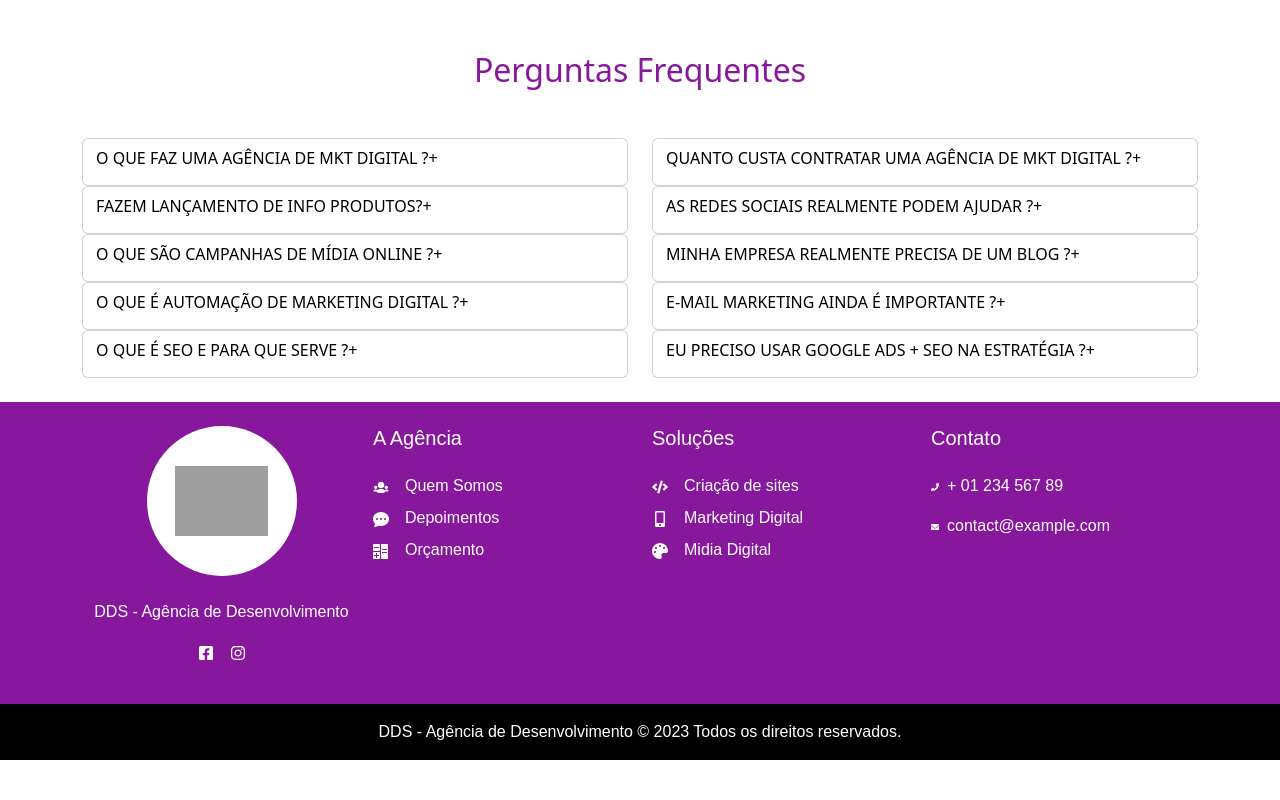
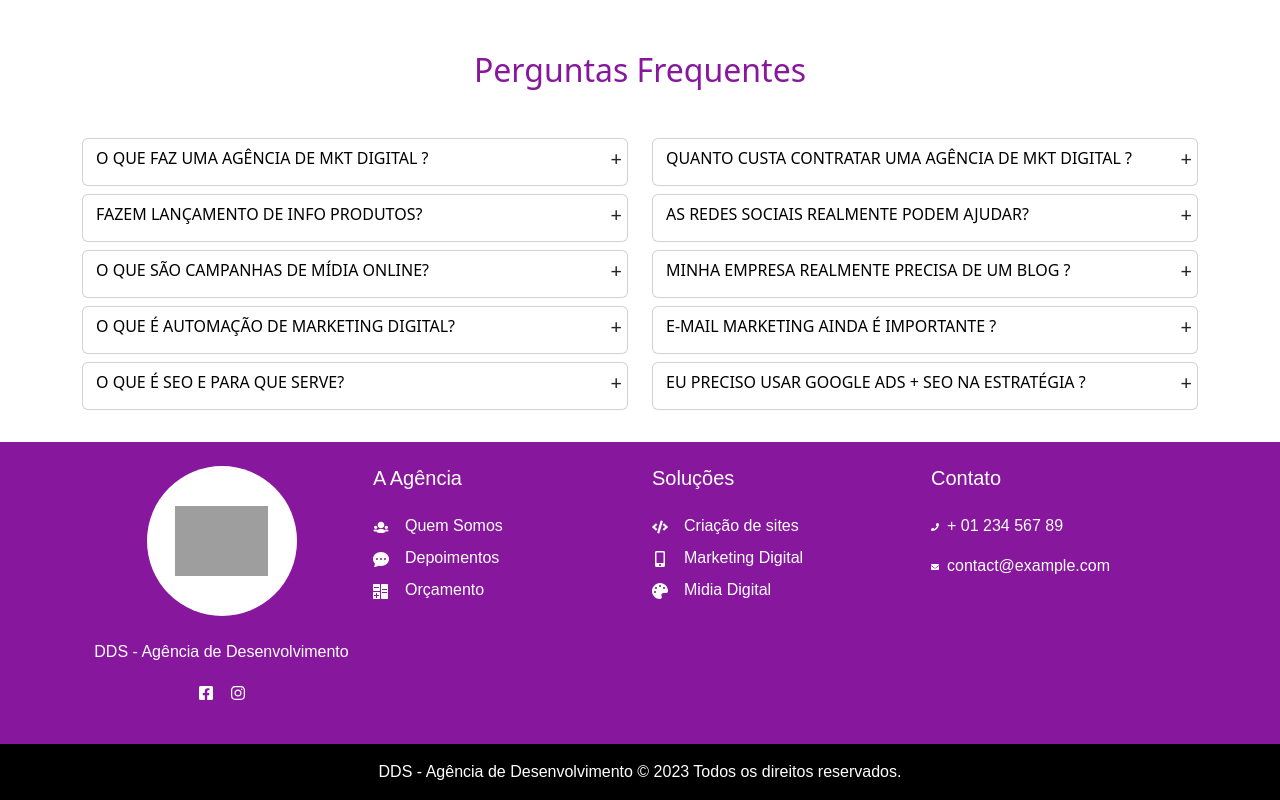
Before and after one commit to diegogaldino-dev/agenciadds, a React (Create React App) app: page /marketing-digital in a window 1280 px wide. Shown: the part 887-1687 px from the top of the page. Before the commit the page ends 1647 px from the top, so only its background shows below. Built offline with nearby package versions, Linux system fonts and the light colour scheme; grey boxes are pictures that could not be loaded.

Commit message:
adicionando pagina e configurações

```diff
--- a/src/components/pages/MarketingDigital.jsx
+++ b/src/components/pages/MarketingDigital.jsx
@@ -6,6 +6,7 @@ import {
   TextImportancia,
   StyledButton,
   StyledCollapse,
+  CollapseOpen,
 } from "./style";
 import { Card } from "react-bootstrap";
 
@@ -147,22 +148,24 @@ const MarketingDigital = () => {
         </h2>
         <div className="row">
           <div className="col">
-            <Card>
-              <Card.Title>
+            <Card className="mb-2">
+              <Card.Title
+                variant="link"
+                onClick={handleFirstCollapse}
+                aria-controls="first-collapse"
+                aria-expanded={isFirstCollapseOpen}
+                className="d-flex justify-content-between"
+              >
                 <StyledButton
                   variant="link"
                   onClick={handleFirstCollapse}
                   aria-controls="first-collapse"
                   aria-expanded={isFirstCollapseOpen}
-                  className="d-flex align-items-center text-uppercase pl-5"
+                  className="d-flex align-items-center text-uppercase pl-5 cursor-pointer"
                 >
                   O que faz uma Agência de MKT Digital ?
-                  <div style={{}}>
-                  <span style={{ marginLeft: "auto" }}>
-                    {isFirstCollapseOpen ? "-" : "+"}
-                  </span>
-                  </div>
                 </StyledButton>
+                <CollapseOpen>{isFirstCollapseOpen ? "-" : "+"}</CollapseOpen>
               </Card.Title>
 
               <StyledCollapse in={isFirstCollapseOpen}>
@@ -181,22 +184,28 @@ const MarketingDigital = () => {
               </StyledCollapse>
             </Card>
 
-            <Card>
-              <Card.Title>
+            <Card className="mb-2">
+              <Card.Title
+                variant="link"
+                onClick={handleSecondCollapse}
+                aria-controls="second-collapse"
+                aria-expanded={isSecondCollapseOpen}
+                className="d-flex justify-content-between"
+              >
                 <StyledButton
                   variant="link"
                   onClick={handleSecondCollapse}
                   aria-controls="second-collapse"
                   aria-expanded={isSecondCollapseOpen}
-                  className="d-flex align-items-center text-uppercase"
+                  className="d-flex align-items-center text-uppercase pl-5 cursor-pointer"
                 >
-                  Fazem Lançamento de Info Produtos?
-                  <span>{isSecondCollapseOpen ? "-" : "+"}</span>
+                  FAZEM LANÇAMENTO DE INFO PRODUTOS?
                 </StyledButton>
+                <CollapseOpen>{isSecondCollapseOpen ? "-" : "+"}</CollapseOpen>
               </Card.Title>
 
               <StyledCollapse in={isSecondCollapseOpen}>
-                <div id="second-collapse">
+                <div id="first-collapse">
                   <Card.Body>
                     SIM. Nossa agência possui toda a infraestrutura e
                     conhecimento necessários para lançamentos de info produtos.
@@ -208,18 +217,24 @@ const MarketingDigital = () => {
               </StyledCollapse>
             </Card>
 
-            <Card>
-              <Card.Title>
+            <Card className="mb-2">
+              <Card.Title
+                variant="link"
+                onClick={handleThirdCollapse}
+                aria-controls="third-collapse"
+                aria-expanded={isThirdCollapseOpen}
+                className="d-flex justify-content-between"
+              >
                 <StyledButton
                   variant="link"
                   onClick={handleThirdCollapse}
                   aria-controls="third-collapse"
                   aria-expanded={isThirdCollapseOpen}
-                  className="d-flex align-items-center text-uppercase"
+                  className="d-flex align-items-center text-uppercase pl-5 cursor-pointer"
                 >
-                  O Que são Campanhas de Mídia Online ?
-                  <span>{isThirdCollapseOpen ? "-" : "+"}</span>
+                  O QUE SÃO CAMPANHAS DE MÍDIA ONLINE?
                 </StyledButton>
+                <CollapseOpen>{isThirdCollapseOpen ? "-" : "+"}</CollapseOpen>
               </Card.Title>
 
               <StyledCollapse in={isThirdCollapseOpen}>
@@ -236,18 +251,24 @@ const MarketingDigital = () => {
               </StyledCollapse>
             </Card>
 
-            <Card>
-              <Card.Title>
+            <Card className="mb-2">
+              <Card.Title
+                variant="link"
+                onClick={handleFourthCollapse}
+                aria-controls="fourth-collapse"
+                aria-expanded={isFourthCollapseOpen}
+                className="d-flex justify-content-between"
+              >
                 <StyledButton
                   variant="link"
                   onClick={handleFourthCollapse}
                   aria-controls="fourth-collapse"
                   aria-expanded={isFourthCollapseOpen}
-                  className="d-flex align-items-center text-uppercase"
+                  className="d-flex align-items-center text-uppercase pl-5 cursor-pointer"
                 >
-                  O que é automação de marketing Digital ?
-                  <span>{isFourthCollapseOpen ? "-" : "+"}</span>
+                  O QUE É AUTOMAÇÃO DE MARKETING DIGITAL?
                 </StyledButton>
+                <CollapseOpen>{isFourthCollapseOpen ? "-" : "+"}</CollapseOpen>
               </Card.Title>
 
               <StyledCollapse in={isFourthCollapseOpen}>
@@ -263,18 +284,25 @@ const MarketingDigital = () => {
                 </div>
               </StyledCollapse>
             </Card>
-            <Card>
-              <Card.Title>
+
+            <Card className="mb-2">
+              <Card.Title
+                variant="link"
+                onClick={handleFifthCollapse}
+                aria-controls="fifth-collapse"
+                aria-expanded={isFifthCollapseOpen}
+                className="d-flex justify-content-between"
+              >
                 <StyledButton
                   variant="link"
                   onClick={handleFifthCollapse}
                   aria-controls="fifth-collapse"
                   aria-expanded={isFifthCollapseOpen}
-                  className="d-flex align-items-center text-uppercase"
+                  className="d-flex align-items-center text-uppercase pl-5 cursor-pointer"
                 >
-                  O Que é SEO e para que serve ?
-                  <span>{isFifthCollapseOpen ? "-" : "+"}</span>
+                  O QUE É SEO E PARA QUE SERVE?
                 </StyledButton>
+                <CollapseOpen>{isFifthCollapseOpen ? "-" : "+"}</CollapseOpen>
               </Card.Title>
 
               <StyledCollapse in={isFifthCollapseOpen}>
@@ -294,18 +322,24 @@ const MarketingDigital = () => {
             </Card>
           </div>
           <div className="col">
-            <Card>
-              <Card.Title>
+            <Card className="mb-2">
+              <Card.Title
+                variant="link"
+                onClick={handleSixthCollapse}
+                aria-controls="sixth-collapse"
+                aria-expanded={isSixthCollapseOpen}
+                className="d-flex justify-content-between"
+              >
                 <StyledButton
                   variant="link"
                   onClick={handleSixthCollapse}
                   aria-controls="sixth-collapse"
                   aria-expanded={isSixthCollapseOpen}
-                  className="d-flex align-items-center text-uppercase"
+                  className="d-flex align-items-center text-uppercase pl-5 cursor-pointer"
                 >
-                  Quanto custa contratar uma Agência de MKT Digital ?
-                  <span>{isSixthCollapseOpen ? "-" : "+"}</span>
+                  QUANTO CUSTA CONTRATAR UMA AGÊNCIA DE MKT DIGITAL ?
                 </StyledButton>
+                <CollapseOpen>{isSixthCollapseOpen ? "-" : "+"}</CollapseOpen>
               </Card.Title>
 
               <StyledCollapse in={isSixthCollapseOpen}>
@@ -324,18 +358,24 @@ const MarketingDigital = () => {
               </StyledCollapse>
             </Card>
 
-            <Card>
-              <Card.Title>
+            <Card className="mb-2">
+              <Card.Title
+                variant="link"
+                onClick={handleSeventhCollapse}
+                aria-controls="seventh-collapse"
+                aria-expanded={isSeventhCollapseOpen}
+                className="d-flex justify-content-between"
+              >
                 <StyledButton
                   variant="link"
                   onClick={handleSeventhCollapse}
                   aria-controls="seventh-collapse"
                   aria-expanded={isSeventhCollapseOpen}
-                  className="d-flex align-items-center text-uppercase"
+                  className="d-flex align-items-center text-uppercase pl-5 cursor-pointer"
                 >
-                  As Redes sociais realmente podem ajudar ?
-                  <span>{isSeventhCollapseOpen ? "-" : "+"}</span>
+                  AS REDES SOCIAIS REALMENTE PODEM AJUDAR?
                 </StyledButton>
+                <CollapseOpen>{isSeventhCollapseOpen ? "-" : "+"}</CollapseOpen>
               </Card.Title>
 
               <StyledCollapse in={isSeventhCollapseOpen}>
@@ -352,18 +392,25 @@ const MarketingDigital = () => {
                 </div>
               </StyledCollapse>
             </Card>
-            <Card>
-              <Card.Title>
+
+            <Card className="mb-2">
+              <Card.Title
+                variant="link"
+                onClick={handleEighthCollapse}
+                aria-controls="eighth-collapse"
+                aria-expanded={isEighthCollapseOpen}
+                className="d-flex justify-content-between"
+              >
                 <StyledButton
                   variant="link"
                   onClick={handleEighthCollapse}
                   aria-controls="eighth-collapse"
                   aria-expanded={isEighthCollapseOpen}
-                  className="d-flex align-items-center text-uppercase"
+                  className="d-flex align-items-center text-uppercase pl-5 cursor-pointer"
                 >
-                  Minha empresa realmente precisa de um blog ?
-                  <span>{isEighthCollapseOpen ? "-" : "+"}</span>
+                  MINHA EMPRESA REALMENTE PRECISA DE UM BLOG ?
                 </StyledButton>
+                <CollapseOpen>{isEighthCollapseOpen ? "-" : "+"}</CollapseOpen>
               </Card.Title>
 
               <StyledCollapse in={isEighthCollapseOpen}>
@@ -383,18 +430,24 @@ const MarketingDigital = () => {
               </StyledCollapse>
             </Card>
 
-            <Card>
-              <Card.Title>
+            <Card className="mb-2">
+              <Card.Title
+                variant="link"
+                onClick={handleNinthCollapse}
+                aria-controls="ninth-collapse"
+                aria-expanded={handleNinthCollapse}
+                className="d-flex justify-content-between"
+              >
                 <StyledButton
                   variant="link"
                   onClick={handleNinthCollapse}
                   aria-controls="ninth-collapse"
                   aria-expanded={isNinthCollapseOpen}
-                  className="d-flex align-items-center text-uppercase"
+                  className="d-flex align-items-center text-uppercase pl-5 cursor-pointer"
                 >
-                  E-mail marketing ainda é importante ?
-                  <span>{isNinthCollapseOpen ? "-" : "+"}</span>
+                  E-MAIL MARKETING AINDA É IMPORTANTE ?
                 </StyledButton>
+                <CollapseOpen>{isNinthCollapseOpen ? "-" : "+"}</CollapseOpen>
               </Card.Title>
 
               <StyledCollapse in={isNinthCollapseOpen}>
@@ -409,18 +462,25 @@ const MarketingDigital = () => {
                 </div>
               </StyledCollapse>
             </Card>
-            <Card>
-              <Card.Title>
+
+            <Card className="mb-2">
+              <Card.Title
+                variant="link"
+                onClick={handleTenthCollapse}
+                aria-controls="tenth-collapse"
+                aria-expanded={isTenthCollapseOpen}
+                className="d-flex justify-content-between"
+              >
                 <StyledButton
                   variant="link"
                   onClick={handleTenthCollapse}
                   aria-controls="tenth-collapse"
                   aria-expanded={isTenthCollapseOpen}
-                  className="d-flex align-items-center text-uppercase"
+                  className="d-flex align-items-center text-uppercase pl-5 cursor-pointer"
                 >
-                  Eu preciso usar google ads + seo na estratégia ?
-                  <span>{isTenthCollapseOpen ? "-" : "+"}</span>
+                  EU PRECISO USAR GOOGLE ADS + SEO NA ESTRATÉGIA ?
                 </StyledButton>
+                <CollapseOpen>{isTenthCollapseOpen ? "-" : "+"}</CollapseOpen>
               </Card.Title>
 
               <StyledCollapse in={isTenthCollapseOpen}>
--- a/src/components/pages/style.jsx
+++ b/src/components/pages/style.jsx
@@ -214,3 +214,10 @@ export const StyledCollapse = styled(Collapse)`
     }
   }
 `;
+
+export const CollapseOpen = styled.span`
+  margin-left: auto;
+  padding-top: 8px;
+  padding-right: 5px;
+  cursor: pointer;
+`
```
